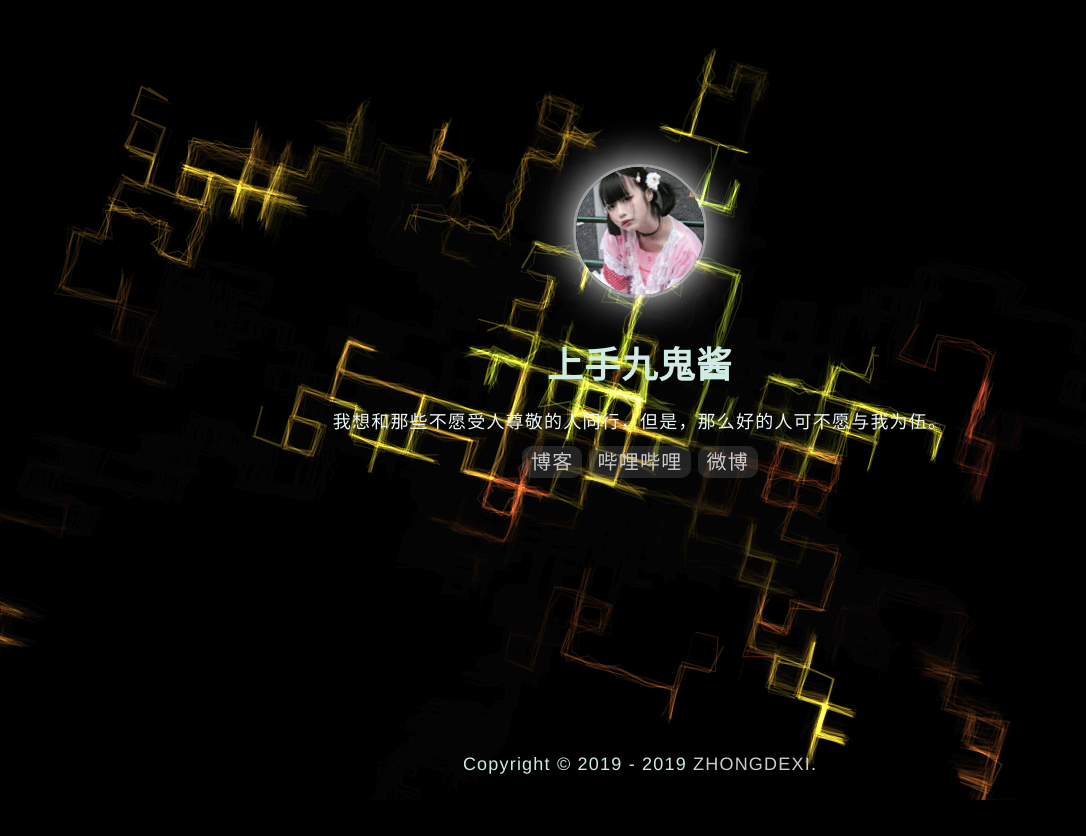
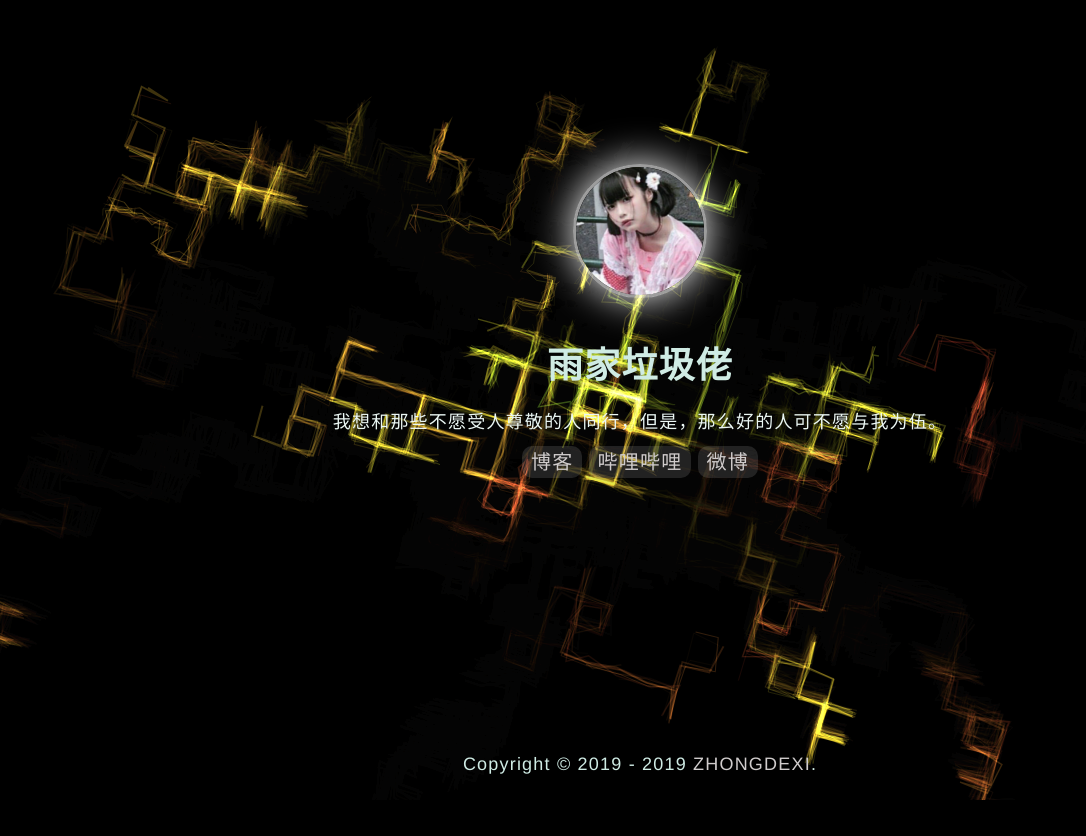
Before and after one commit to ZHONGXIAOXI/zhongxiaoxi.github.io, a plain HTML site: page index.html in a window 1280 px wide. Shown: the whole page, without its empty margins (0-1086 px from the left). Drawn offline with Linux system fonts and the light colour scheme.

Commit message:
Update index.html

```diff
--- a/index.html
+++ b/index.html
@@ -4,10 +4,10 @@
 <meta name="viewport" content="width=device-width, initial-scale=1, maximum-scale=1">
 <meta name="description" content="一条有着远大理想的咸鱼">
 <meta name="keywords" content="zhongdexi.github.io,博客" />
-<meta name="author" content="上手九鬼酱">
+<meta name="author" content="雨家垃圾佬">
 <link rel="shortcut icon" href="img/bb.jpg"/>
 <link href="css/Location.css" type="text/css" rel="stylesheet">
-<title>上手九鬼酱的导航页面</title>
+<title>雨家的导航页面</title>
 </head>
 <body class="body--ready" data-pinterest-extension-installed="cr1.39.1">
 
@@ -15,7 +15,7 @@
 <div id="willerce">
 <div>
 <img src="img/qq.jpg" id="logo" />
-<h1>上手九鬼酱</h1>
+<h1>雨家垃圾佬</h1>
 <a>我想和那些不愿受人尊敬的人同行，但是，那么好的人可不愿与我为伍。</a>
 </div>
 <div class="menu">
```
